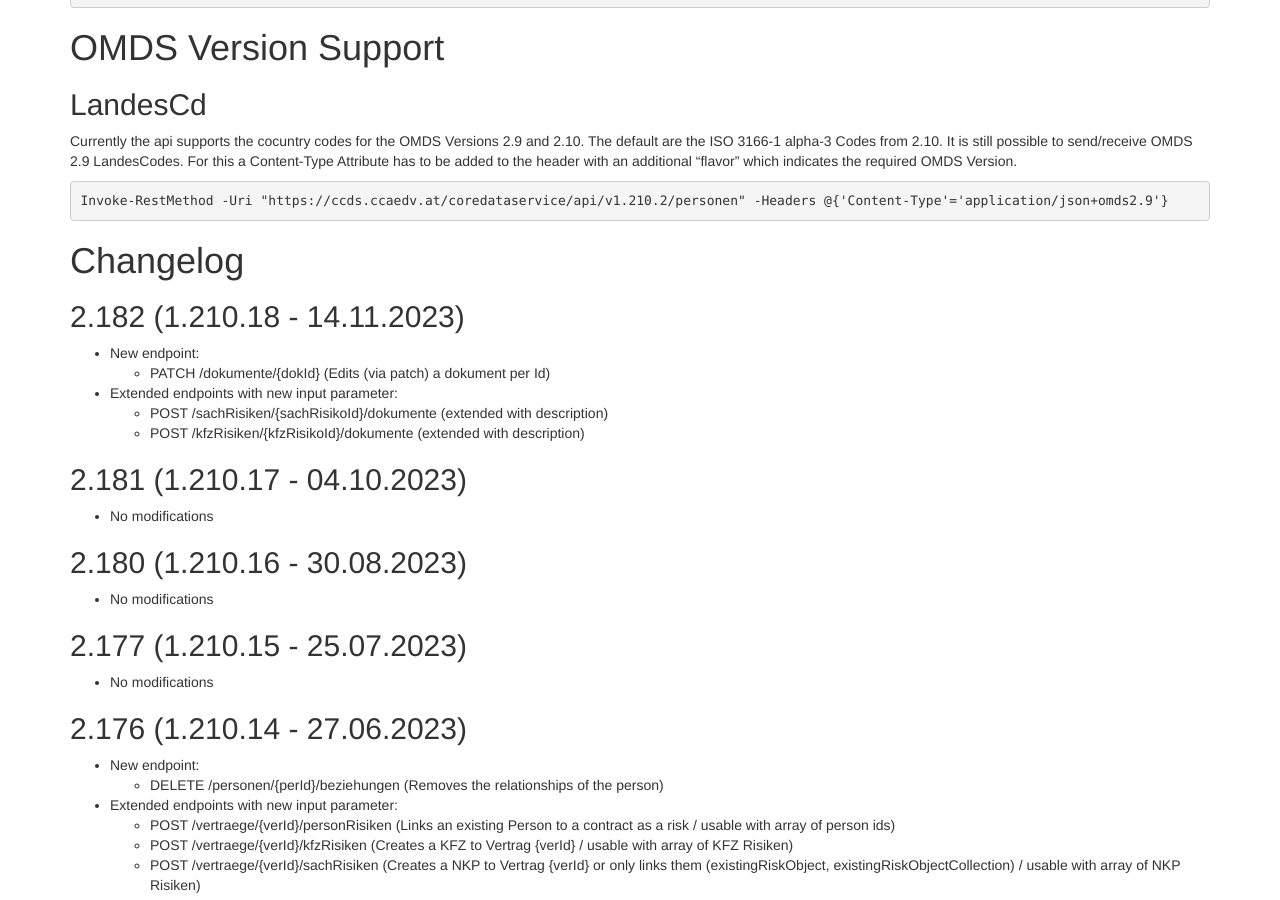
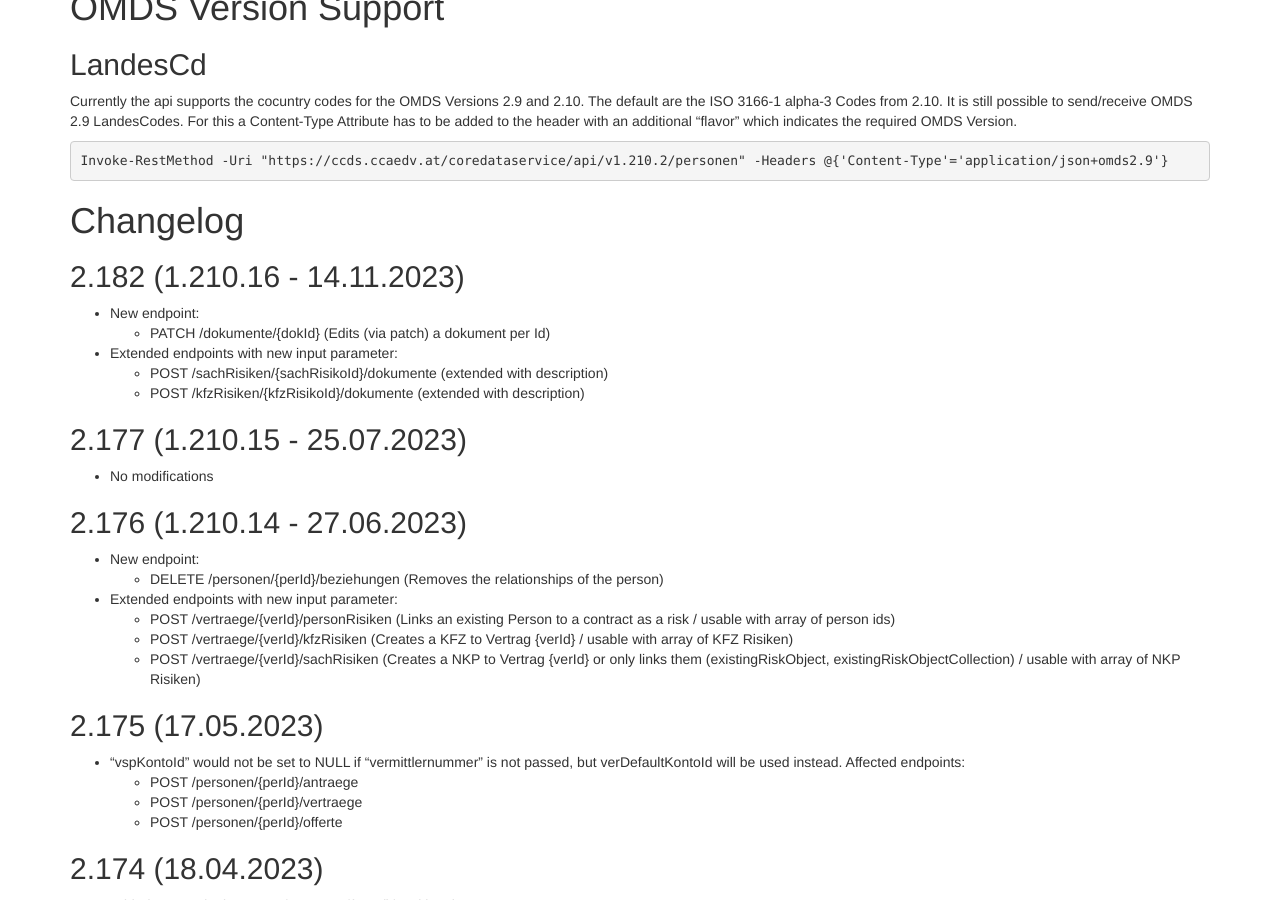
Before and after one commit to togethercca/togethercca.github.io, a Jekyll site: the page built from _pages/ccaCoreDataserviceApi.md, in a window 1280 px wide and 900 px high, scrolled down 9318 px. Built offline with Jekyll 4.4.1, drawn with Linux system fonts in a browser that asks for light colours; some of the changed text lies outside the part shown.

Commit message:
Updated coreApi

````diff
--- a/_pages/ccaCoreDataserviceApi.md
+++ b/_pages/ccaCoreDataserviceApi.md
@@ -486,18 +486,12 @@ Invoke-RestMethod -Uri "https://ccds.ccaedv.at/coredataservice/api/v1.210.2/pers
 ```
 
 # Changelog
-## 2.182 (1.210.18 - 14.11.2023)
+## 2.182 (1.210.16 - 14.11.2023)
 * New endpoint:
   * PATCH /dokumente/{dokId} (Edits (via patch) a dokument per Id)
 * Extended endpoints with new input parameter:
   * POST /sachRisiken/{sachRisikoId}/dokumente (extended with description)
   * POST /kfzRisiken/{kfzRisikoId}/dokumente (extended with description)
-
-## 2.181 (1.210.17 - 04.10.2023)
-* No modifications
-
-## 2.180 (1.210.16 - 30.08.2023)
-* No modifications
 
 ## 2.177 (1.210.15 - 25.07.2023)
 * No modifications
````
